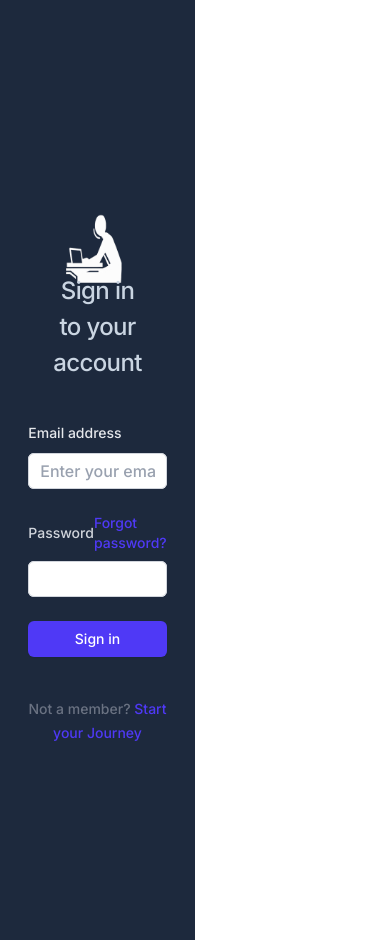
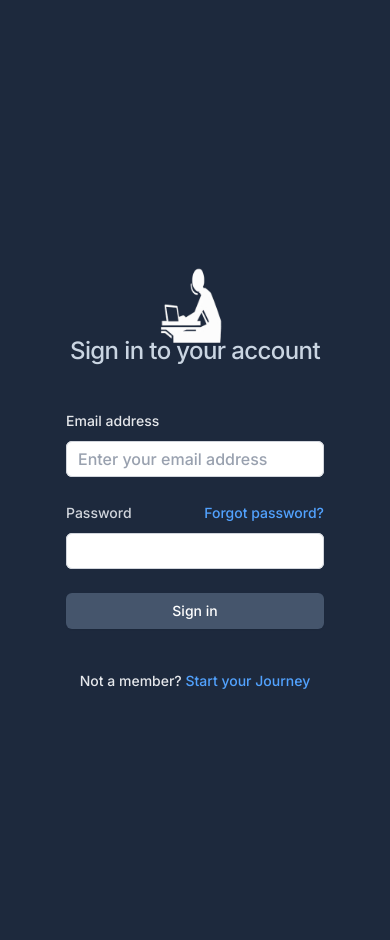
Before and after one commit to JamarTG/capstone, a React (Vite) app in the folder frontend/: page /login in a window 390 px wide. Built offline with nearby package versions, Linux system fonts and the light colour scheme.

Commit message:
Styled Authentication Forms

```diff
--- a/frontend/src/components/authentication/login.tsx
+++ b/frontend/src/components/authentication/login.tsx
@@ -87,7 +87,7 @@ export default function Login() {
             <div className="text-sm">
               <a
                 href="#"
-                className="font-semibold text-indigo-600 hover:text-indigo-500"
+                className="font-semibold text-blue-400 hover:text-blue-500"
               >
                 Forgot password?
               </a>
@@ -111,18 +111,18 @@ export default function Login() {
         <div>
           <button
             type="submit"
-            className="flex w-full justify-center rounded-md bg-indigo-600 px-3 py-1.5 text-sm/6 font-semibold text-white shadow-xs hover:bg-indigo-500 focus-visible:outline-2 focus-visible:outline-offset-2 focus-visible:outline-indigo-600"
+            className="flex w-full justify-center rounded-md bg-slate-600 px-3 py-1.5 text-sm/6 font-semibold text-white shadow-xs hover:bg-slate-500 focus-visible:outline-2 focus-visible:outline-offset-2 focus-visible:outline-indigo-600"
           >
             Sign in
           </button>
         </div>
       </form>
 
-      <p className="mt-10 text-center text-sm/6 text-gray-500">
+      <p className="mt-10 text-center text-sm/6 text-gray-200">
         Not a member?{" "}
         <Link
           to={"/register"}
-          className="font-semibold text-indigo-600 hover:text-indigo-500"
+          className="font-semibold text-blue-400  hover:text-blue-500"
         >
           Start your Journey
         </Link>
--- a/frontend/src/components/authentication/register.tsx
+++ b/frontend/src/components/authentication/register.tsx
@@ -131,7 +131,7 @@ export default function Register() {
         <div>
           <button
             type="submit"
-            className="flex w-full justify-center rounded-md bg-indigo-600 px-3 py-1.5 text-sm/6 font-semibold text-white shadow-xs hover:bg-indigo-500 focus-visible:outline-2 focus-visible:outline-offset-2 focus-visible:outline-indigo-600"
+            className="flex w-full justify-center rounded-md bg-slate-600 px-3 py-1.5 text-sm/6 font-semibold text-white shadow-xs hover:bg-slate-500 focus-visible:outline-2 focus-visible:outline-offset-2 focus-visible:outline-indigo-600"
           >
             Register
           </button>
@@ -142,7 +142,7 @@ export default function Register() {
         Already a member?{" "}
         <Link
           to={"/login"}
-          className="font-semibold text-indigo-600 hover:text-indigo-500"
+          className="font-semibold text-blue-400  hover:text-blue-500"
         >
           Sign in
         </Link>
--- a/frontend/src/components/layout/auth.tsx
+++ b/frontend/src/components/layout/auth.tsx
@@ -7,24 +7,22 @@ interface AuthProps {
 
 const AuthLayout: React.FC<AuthProps> = ({ children, title }) => {
   return (
-    <div className="bg-slate-800 w-1/2 flex min-h-full flex-1 flex-col justify-center items-center px-6 py-12 lg:px-8">
-      <div className="w-1/2 h-screen flex flex-col justify-center items-center">
+    <div className="bg-slate-800 w-full lg:w-1/2 flex min-h-full flex-1 flex-col justify-center items-center px-6 py-12 lg:px-8">
+      <div className="w-full lg:w-1/2 h-screen flex flex-col justify-center items-center">
         <header className="flex flex-col gap-0 justify-center items-center">
           <img
             src="/croppedAppLogoIcon.png"
             className="w-24"
             alt=""
           />
-          {/* <div className="sm:mx-auto sm:w-full sm:max-w-sm"> */}
+
           <h2 className="mt-[-10px] flex items-end justify-end text-center text-2xl/9 font-bold tracking-tight text-slate-300">{title}</h2>
-
-
-          {/* </div> */}
         </header>
 
         <div className="mt-10 sm:mx-auto sm:w-full sm:max-w-sm">{children}</div>
       </div>
-      <div className="w-1/2"></div>
+      <div className="hidden lg:block lg:w-1/2">
+      </div>
     </div>
   );
 };
```
